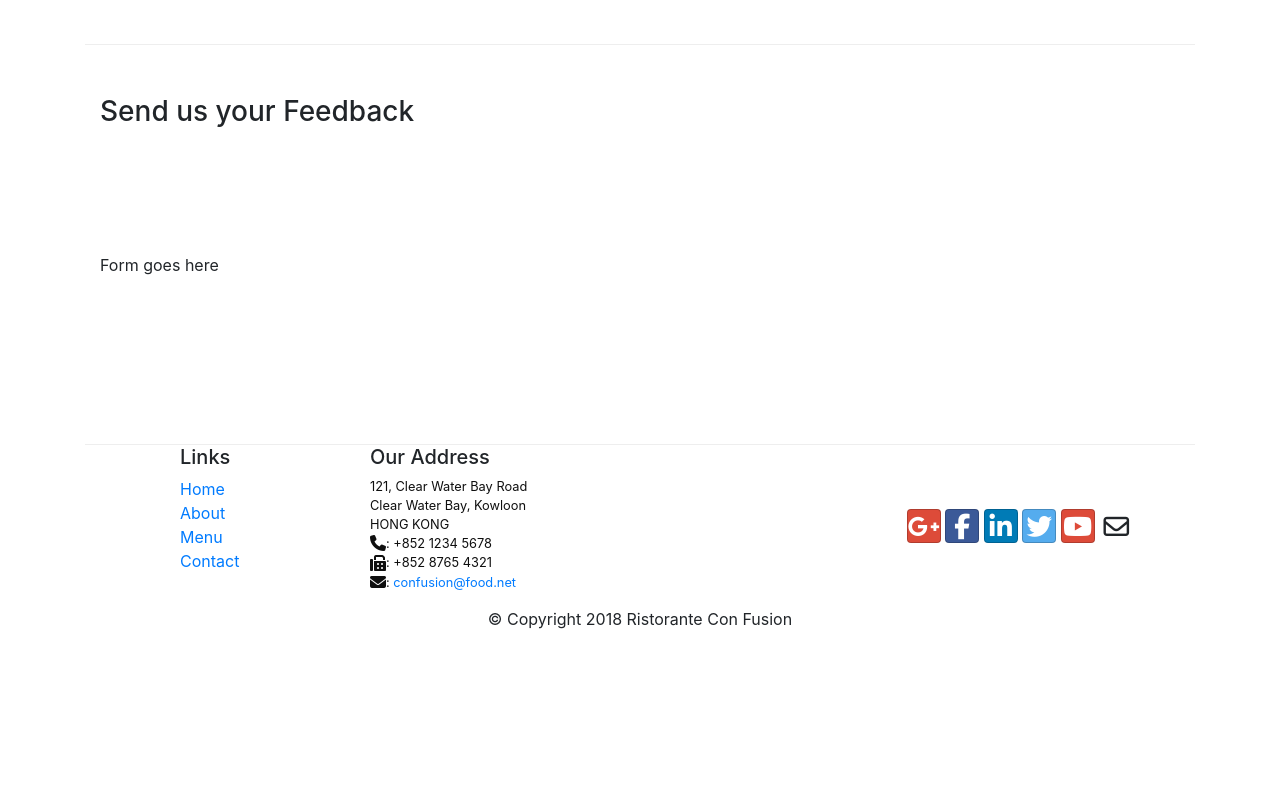
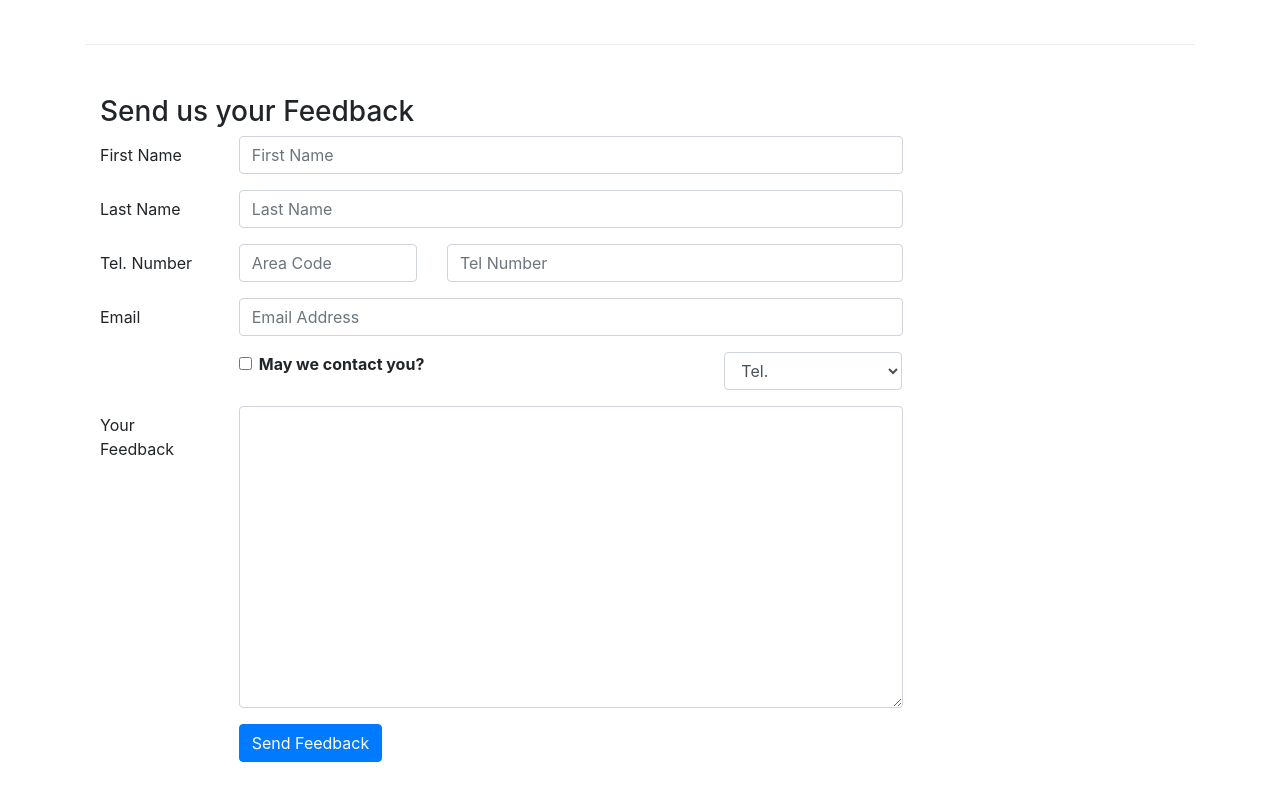
Before and after one commit to claudette401/bootstrap4, a plain HTML site: page contactus.html in a window 1280 px wide. Shown: the part 820-1620 px from the top of the page. Before the commit the page ends 1517 px from the top, so only its background shows below. Drawn offline with nearby package versions, Linux system fonts and the light colour scheme.

Commit message:
added contact form and buttons

```diff
--- a/contactus.html
+++ b/contactus.html
@@ -92,7 +92,61 @@
               <h3>Send us your Feedback</h3>
            </div>
             <div class="col-12 col-md-9">
-                Form goes here
+                <form>
+                    <div class="form-group row">
+                        <label for="firstname" class="col-md-2 col-form-label">First Name</label>
+                        <div class="col-md-10"><input type="text" class="form-control" id="firstname" name="firstname" placeholder="First Name"></div>
+                    </div>
+
+                    <div class="form-group row">
+                        <label for="lastname" class="col-md-2 col-form-label">Last Name</label>
+                        <div class="col-md-10"><input type="text" class="form-control" id="lastname" name="lastname" placeholder="Last Name"></div>
+                    </div>
+
+                     <div class="form-group row">
+                        <label for="telnum" class="col-12 col-md-2 col-form-label">Tel. Number</label>
+                        <div class="col-5 col-md-3">
+                            <input type="tel" class="form-control" id="areacode" name="areacode" placeholder="Area Code">
+                        </div>
+                        <div class="col-7 col-md-7">
+                            <input type="text" class="form-control" id="telnum" name="telnum" placeholder="Tel Number">
+                        </div>
+                    </div>
+
+                    <div class="form-group row">
+                        <label for="emailid" class="col-md-2 col-form-label">Email</label>
+                        <div class="col-md-10"><input type="email" class="form-control" id="emailid" name="emailid" placeholder="Email Address"></div>
+                    </div>
+
+                    <div class="form-group row">
+                        <div class="col-md-6 offset-md-2">
+                            <div class="form-check">
+                                <input type="checkbox" class="form-check-input" name="approve" id="approve" value="">
+                                <label class="form-check-label" for="approve"><strong>May we contact you?</strong></label>
+                            </div>
+                        </div>
+
+                        <div class="col-md-3 offset-md-1"><select class="form-control"><option>Tel.</option><option>Email</option></select></div>
+                    </div>
+
+                    <div class="form-group row">
+                        <label for="feedback" class="col-md-2 col-form-label">Your Feedback</label>
+                        <div class="col-md-10">
+                            <textarea class="form-control" id="feedback" name="feedback" rows="12"> </textarea>
+                        </div>
+                    </div>
+
+                    <div class="form-group row">
+                        <div class="offset-md-2 col-md-10">
+                            <button type="submit" class="btn btn-primary">
+                                Send Feedback
+                            </button>
+                        </div>
+
+                    </div>
+
+
+                </form>
             </div>
              <div class="col-12 col-md">
             </div>
```
